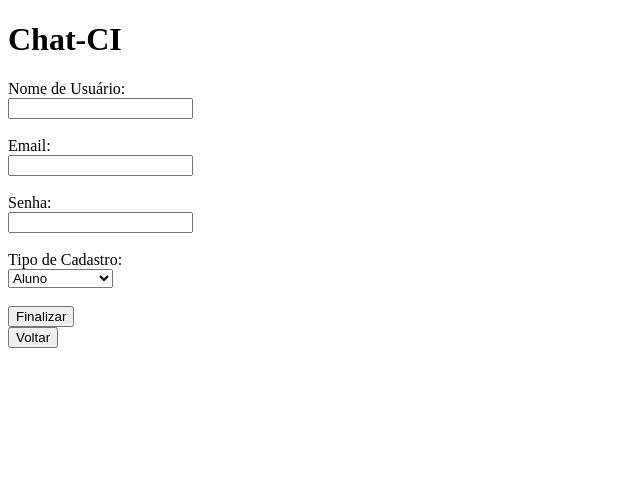
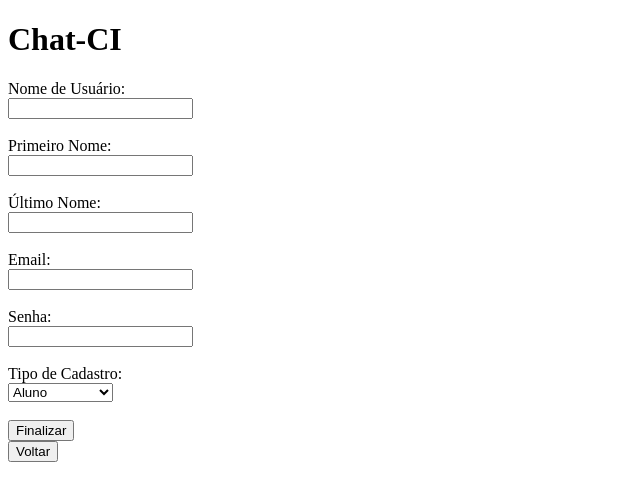
Before and after one commit to Manomanel/ChatCI-metodos, a Flask app: page /cadastro in a window 1280 px wide. Shown: the top 481 px of the page, without its empty margins (0-640 px from the left). Run offline with Flask 3, Linux system fonts and the light colour scheme; parts of the project's set-up code (start-up, migrations or seed data) failed here and were passed over.

Commit message:
create user change
agora ao registrar novo usuario ele pede first e last name, que sera usado na base de dados, agora tambem o username passado serve para se fazer login, antes era o que vinha antes do @ do email

```diff
--- a/ChatCI/app.py
+++ b/ChatCI/app.py
@@ -70,7 +70,9 @@ def cadastro():
 
 @app.route("/finalizar_cadastro", methods=["POST"])
 def finalizar_cadastro():
-    nome = request.form.get("nome")
+    nome = request.form.get("username")
+    first_name = request.form.get("primeiro_nome")
+    last_name = request.form.get("ultimo_nome")
     email = request.form.get("email")
     senha = request.form.get("senha")
     tipo = request.form.get("tipo")
@@ -82,10 +84,12 @@ def finalizar_cadastro():
         "administrador": "Professor"
     }.get(tipo, "Estudante")
 
-    if not nome or not email or not senha or not tipo:
+    if not nome or not email or not senha or not tipo or not first_name or not last_name:
         return render_template("cadastro.html",
                               erro="Todos os campos são obrigatórios",
                               nome=nome,
+                              first_name=first_name,
+                              last_name=last_name,
                               email=email,
                               tipo=tipo)
 
@@ -96,7 +100,7 @@ def finalizar_cadastro():
                               nome=nome,
                               tipo=tipo)
 
-    user_id = facade.cadastrar_usuario(nome, email, tipo_mapeado, senha)
+    user_id = facade.cadastrar_usuario(nome, first_name, last_name, email, tipo_mapeado, senha)
 
     if user_id:
         flash("Cadastro realizado com sucesso! Você pode fazer login agora.", "success")
--- a/ChatCI/templates/cadastro.html
+++ b/ChatCI/templates/cadastro.html
@@ -10,8 +10,12 @@
          {% if erro %}
             <p style="color: red;">{{ erro }}</p>
          {% endif %}
-         <label for="nome">Nome de Usuário:</label><br />
-         <input type="text" id="nome" name="nome" /><br /><br />
+         <label for="username">Nome de Usuário:</label><br />
+         <input type="text" id="username" name="username" /><br /><br />
+         <label for="primeiro_nome">Primeiro Nome:</label><br />
+         <input type="text" id="primeiro_nome" name="primeiro_nome" /><br /><br />
+         <label for="ultimo_nome">Último Nome:</label><br />
+         <input type="text" id="ultimo_nome" name="ultimo_nome" /><br /><br />
          <label for="email">Email:</label><br />
          <input type="email" id="email" name="email" /><br /><br />
          <label for="senha">Senha:</label><br />
--- a/ChatCI/views/chatCIFacade.py
+++ b/ChatCI/views/chatCIFacade.py
@@ -20,12 +20,12 @@ class ChatCIFacade:
         session.clear()
 
     #cadastro
-    def cadastrar_usuario(self, nome: str, email: str, tipo: str, senha: str):
+    def cadastrar_usuario(self, nome: str, first_name: str, last_name: str, email: str, tipo: str, senha: str):
         """
         Registra um novo usuário.
         Retorna o user_id em caso de sucesso, ou None em caso de erro.
         """
-        return self.user.adicionar_usuario(nome, email, tipo, senha)
+        return self.user.adicionar_usuario(nome, first_name, last_name, email, tipo, senha)
 
     def buscar_usuario_por_id(self, user_id: int):
         """
```
Also changed, not shown: ChatCI/controllers/user_management.py (+5 -6 lines).
